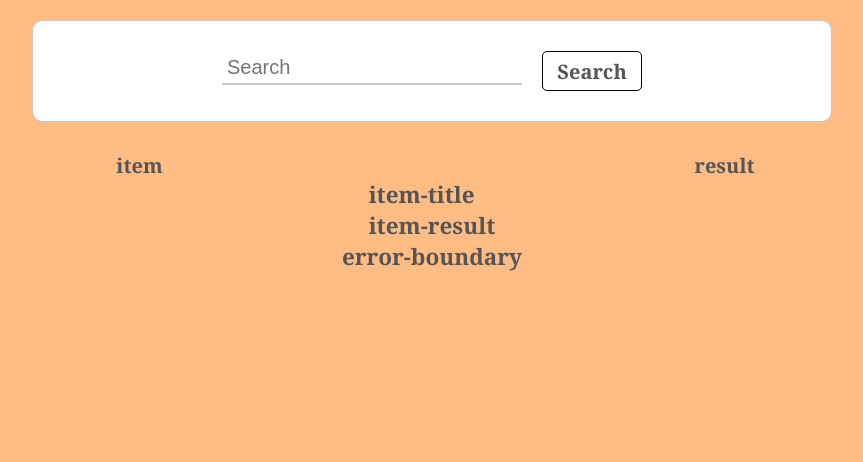
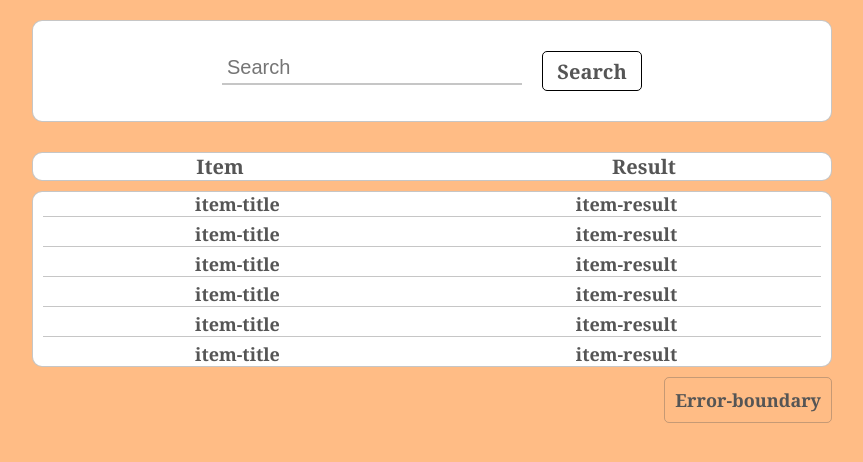
Before and after one commit to RabbitDrew/react, a React (Vite) app in the folder class-components/: page / in a window 1280 px wide. Shown: the top 462 px of the page, without its empty margins (208-1071 px from the left). Built offline with nearby package versions, Linux system fonts and the light colour scheme.

Commit message:
feat: add style to item list and err-boundery btn

```diff
--- a/class-components/src/core/components/header/style/header.scss
+++ b/class-components/src/core/components/header/style/header.scss
@@ -63,9 +63,13 @@
       align-items: center;
 
       cursor: pointer;
+      transition: background-color .2s ease-in-out;
       .search-btn-title {
         font-size: 20px;
       }
     }
+    .search-btn:hover {
+      background-color: #ffbc85;
+    }
   }
 }
--- a/class-components/src/core/components/result-list/result-list.tsx
+++ b/class-components/src/core/components/result-list/result-list.tsx
@@ -4,27 +4,54 @@ export const ResultList = () => {
     <>
       <main className="result-list__wrapper">
         <section className="result-list__header">
-          <h2 className="result-list-header-title">item</h2>
-          <h2 className="result-list-header-title">result</h2>
+          <h2 className="result-list-header-title">Item</h2>
+          <h2 className="result-list-header-title">Result</h2>
         </section>
 
         <section className="rersult-list__body">
-          <ul className="result-list__item">
+          <ul className="result-list">
             <li className="result-list-item">
-              <h2 className="result-list-title">item-title</h2>
+                <h2 className="result-list-title">item-title</h2>
+
+                <h2 className="result-list-title">item-result</h2>
             </li>
-          </ul>
 
-          <ul className="result-list__result">
-            <li className="result-list-item">
-              <h2 className="result-list-title">item-result</h2>
+             <li className="result-list-item">
+                <h2 className="result-list-title">item-title</h2>
+
+                <h2 className="result-list-title">item-result</h2>
+            </li>
+
+             <li className="result-list-item">
+                <h2 className="result-list-title">item-title</h2>
+
+                <h2 className="result-list-title">item-result</h2>
+            </li>
+
+
+             <li className="result-list-item">
+                <h2 className="result-list-title">item-title</h2>
+
+                <h2 className="result-list-title">item-result</h2>
+            </li>
+
+             <li className="result-list-item">
+                <h2 className="result-list-title">item-title</h2>
+
+                <h2 className="result-list-title">item-result</h2>
+            </li>
+
+             <li className="result-list-item">
+                <h2 className="result-list-title">item-title</h2>
+
+                <h2 className="result-list-title">item-result</h2>
             </li>
           </ul>
         </section>
 
         <section className="err-btn__wrapper">
           <div className="err-btn">
-            <h2 className="err-btn-title">error-boundary</h2>
+            <h2 className="err-btn-title">Error-boundary</h2>
           </div>
         </section>
       </main>
--- a/class-components/src/core/components/result-list/style/item-list.scss
+++ b/class-components/src/core/components/result-list/style/item-list.scss
@@ -5,19 +5,97 @@
   flex-direction: column;
   justify-content: center;
   align-items: center;
+  flex: 1;
+
+  gap: 10px;
 
   padding: 20px 80px 0;
 }
 
+
+// grid
 .result-list__header {
+  max-width: 800px;
   width: 100%;
   display: flex;
   justify-content: center;
   align-items: start;
   gap: 50px;
+
+  border-radius: 10px;
+  border: 1px solid #55555555;
+  background-color: #ffffff;
   .result-list-header-title {
     width: 50%;
     text-align: center;
     font-size: 20px;
   }
 }
+
+
+.rersult-list__body {
+  width: 1440px;
+  width: 100%;
+  display: flex;
+  flex-direction: column;
+  justify-content: center;
+  align-items: center;
+
+  .result-list {
+    max-width: 800px;
+    width: 100%;
+    display: flex;
+    flex-direction: column;
+    justify-content: center;
+    align-items: center;
+
+    gap: 5px;
+
+    background-color: #ffffff;
+
+    border-radius: 10px;
+    border: 1px solid #55555555;
+    padding: 0 10px;
+    .result-list-item {
+      width: 100%;
+      display: flex;
+      justify-content: center;
+      align-content: center;
+      border-bottom: 1px solid #55555555;
+
+      .result-list-title {
+        width: 50%;
+        text-align: center;
+        font-size: 18px;
+      }
+    }
+  }
+
+  .result-list-item:last-child {
+    border: none;
+  }
+
+}
+
+.err-btn__wrapper {
+  max-width: 800px;
+  width: 80%;
+  display: flex;
+  justify-content: end;
+  align-items: center;
+
+  .err-btn{
+    padding: 10px;
+    border: 1px solid #55555555;
+    border-radius: 5px;
+    cursor: pointer;
+    transition: background-color .2s ease-in-out;
+    .err-btn-title {
+      font-size: 18px;
+    }
+  }
+
+  .err-btn:hover {
+    background-color: #ffffff;
+  }
+}
--- a/class-components/src/index.scss
+++ b/class-components/src/index.scss
@@ -20,6 +20,10 @@
 #root {
   width: 100%;
   height: 100%;
+  display: flex;
+  flex-direction: column;
+  justify-content: start;
+  align-items: center;
 }
 
 * {
```
